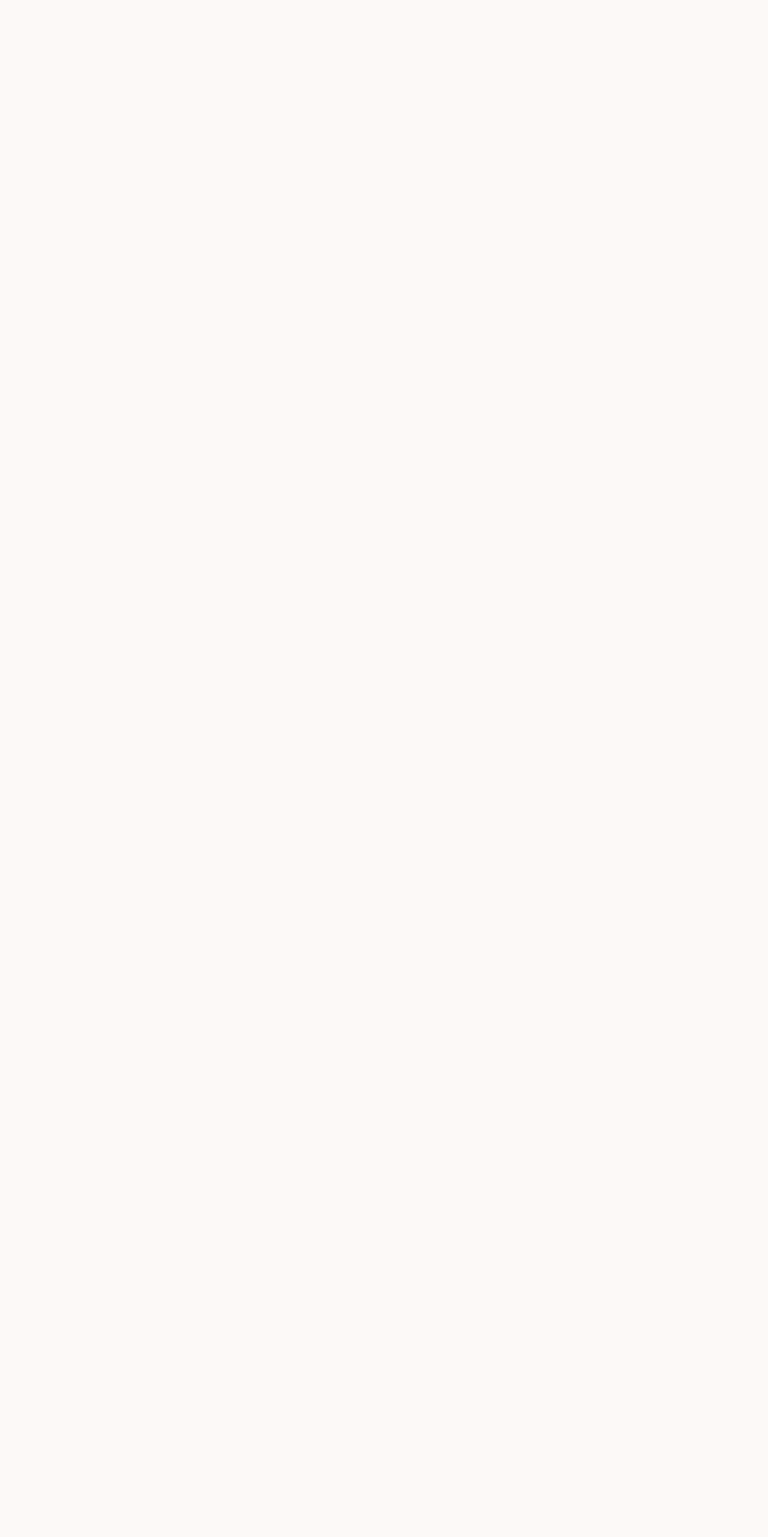
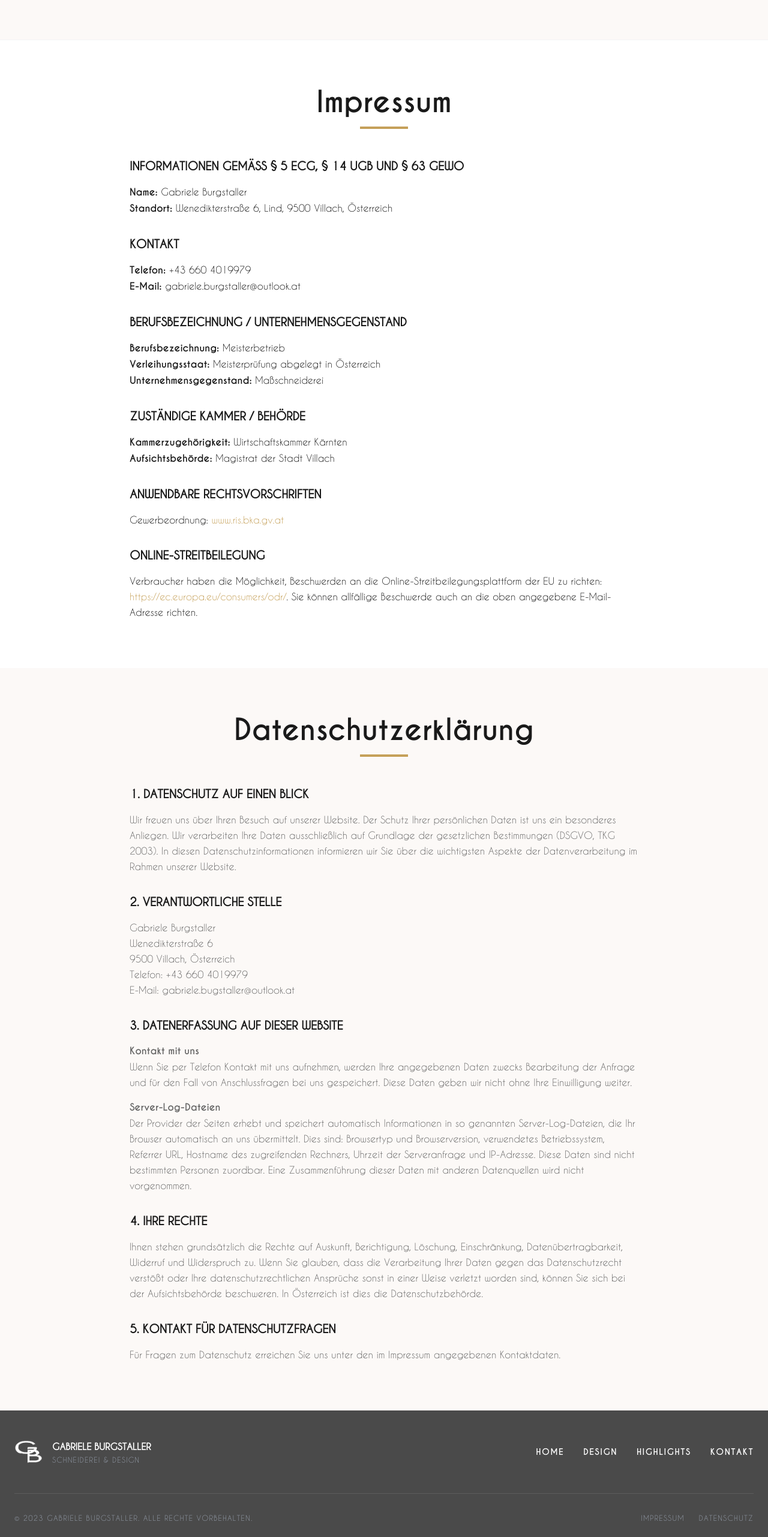
Before and after one commit to Scodun/schneiderei, a Vue app: page / in a window 1280 px wide. Shown: the part 5133-7696 px from the top of the page at 60% size. Before the commit the page ends 5199 px from the top, so only its background shows below. Built offline with nearby package versions, Linux system fonts and the light colour scheme.

Commit message:
add: legal matter

```diff
--- a/src/App.vue
+++ b/src/App.vue
@@ -9,6 +9,9 @@
       <Highlights id="highlights" />
       <Contact id="contact"/>
     </div>
+    <Impressum id="impressum" />
+    <PrivacyPolicy id="datenschutz" />
+    <Footer />
   </div>
 </template>
 <script setup>
@@ -17,6 +20,9 @@ import Opening from "./components/Opening.vue";
 import SketchSection from "./components/SketchSection.vue";
 import Highlights from "./components/Highlights.vue";
 import Contact from "./components/Contact.vue";
+import Footer from "./components/Footer.vue";
+import Impressum from "./components/Impressum.vue";
+import PrivacyPolicy from "./components/PrivacyPolicy.vue";
 </script>
 <style scoped>
 
--- /dev/null
+++ b/src/components/Footer.vue
@@ -0,0 +1,36 @@
+<template>
+  <footer class="bg-secondary text-white py-12">
+    <div class="container mx-auto px-6">
+      <div class="flex flex-col md:flex-row justify-between items-center gap-8">
+        <div class="flex items-center gap-4">
+          <img class="h-10 w-auto brightness-0 invert" src="../assets/gb.webp" alt="Logo" />
+          <div class="text-left">
+            <p class="font-bold uppercase tracking-tighter">Gabriele Burgstaller</p>
+            <p class="text-xs text-gray-400 uppercase tracking-widest">Schneiderei & Design</p>
+          </div>
+        </div>
+
+        <div class="flex flex-wrap justify-center gap-8 text-sm font-bold uppercase tracking-widest">
+          <a href="#home" class="hover:text-primary transition-colors duration-300">Home</a>
+          <a href="#design" class="hover:text-primary transition-colors duration-300">Design</a>
+          <a href="#highlights" class="hover:text-primary transition-colors duration-300">Highlights</a>
+          <a href="#contact" class="hover:text-primary transition-colors duration-300">Kontakt</a>
+        </div>
+      </div>
+
+      <div class="mt-12 pt-8 border-t border-white/10 flex flex-col md:flex-row justify-between items-center gap-4 text-xs text-gray-400 uppercase tracking-widest">
+        <p>&copy; {{ new Date().getFullYear() }} Gabriele Burgstaller. Alle Rechte vorbehalten.</p>
+        <div class="flex gap-6">
+          <a href="#impressum" class="hover:text-white transition-colors duration-300">Impressum</a>
+          <a href="#datenschutz" class="hover:text-white transition-colors duration-300">Datenschutz</a>
+        </div>
+      </div>
+    </div>
+  </footer>
+</template>
+
+<script setup>
+</script>
+
+<style scoped>
+</style>
--- /dev/null
+++ b/src/components/Impressum.vue
@@ -0,0 +1,52 @@
+<template>
+  <section class="py-20 bg-white border-t border-gray-100">
+    <div class="container mx-auto px-6 max-w-4xl">
+      <h2 class="section-title">Impressum</h2>
+      <div class="space-y-8 text-text leading-relaxed">
+        <div>
+          <h3 class="text-xl font-bold mb-4 uppercase tracking-tighter">Informationen gemäß § 5 ECG, § 14 UGB und § 63 GewO</h3>
+          <p><strong>Name:</strong> Gabriele Burgstaller</p>
+          <p><strong>Standort:</strong> Wenedikterstraße 6, Lind, 9500 Villach, Österreich</p>
+        </div>
+
+        <div>
+          <h3 class="text-xl font-bold mb-4 uppercase tracking-tighter">Kontakt</h3>
+          <p><strong>Telefon:</strong> +43 660 4019979</p>
+          <p><strong>E-Mail:</strong> gabriele.burgstaller@outlook.at</p>
+        </div>
+
+        <div>
+          <h3 class="text-xl font-bold mb-4 uppercase tracking-tighter">Berufsbezeichnung / Unternehmensgegenstand</h3>
+          <p><strong>Berufsbezeichnung:</strong> Meisterbetrieb</p>
+          <p><strong>Verleihungsstaat:</strong> Meisterprüfung abgelegt in Österreich</p>
+          <p><strong>Unternehmensgegenstand:</strong> Maßschneiderei</p>
+        </div>
+
+        <div>
+          <h3 class="text-xl font-bold mb-4 uppercase tracking-tighter">Zuständige Kammer / Behörde</h3>
+          <p><strong>Kammerzugehörigkeit:</strong> Wirtschaftskammer Kärnten</p>
+          <p><strong>Aufsichtsbehörde:</strong> Magistrat der Stadt Villach</p>
+        </div>
+
+        <div>
+          <h3 class="text-xl font-bold mb-4 uppercase tracking-tighter">Anwendbare Rechtsvorschriften</h3>
+          <p>Gewerbeordnung: <a href="https://www.ris.bka.gv.at" target="_blank" class="text-primary hover:underline">www.ris.bka.gv.at</a></p>
+        </div>
+
+        <div>
+          <h3 class="text-xl font-bold mb-4 uppercase tracking-tighter">Online-Streitbeilegung</h3>
+          <p>Verbraucher haben die Möglichkeit, Beschwerden an die Online-Streitbeilegungsplattform der EU zu richten:
+            <a href="https://ec.europa.eu/consumers/odr/" target="_blank" class="text-primary hover:underline">https://ec.europa.eu/consumers/odr/</a>.
+            Sie können allfällige Beschwerde auch an die oben angegebene E-Mail-Adresse richten.
+          </p>
+        </div>
+      </div>
+    </div>
+  </section>
+</template>
+
+<script setup>
+</script>
+
+<style scoped>
+</style>
--- /dev/null
+++ b/src/components/PrivacyPolicy.vue
@@ -0,0 +1,49 @@
+<template>
+  <section class="py-20 bg-bg">
+    <div class="container mx-auto px-6 max-w-4xl">
+      <h2 class="section-title">Datenschutzerklärung</h2>
+      <div class="space-y-8 text-text-muted leading-relaxed">
+        <div>
+          <h3 class="text-xl font-bold mb-4 uppercase tracking-tighter text-text">1. Datenschutz auf einen Blick</h3>
+          <p>Wir freuen uns über Ihren Besuch auf unserer Website. Der Schutz Ihrer persönlichen Daten ist uns ein besonderes Anliegen. Wir verarbeiten Ihre Daten ausschließlich auf Grundlage der gesetzlichen Bestimmungen (DSGVO, TKG 2003). In diesen Datenschutzinformationen informieren wir Sie über die wichtigsten Aspekte der Datenverarbeitung im Rahmen unserer Website.</p>
+        </div>
+
+        <div>
+          <h3 class="text-xl font-bold mb-4 uppercase tracking-tighter text-text">2. Verantwortliche Stelle</h3>
+          <p>
+            Gabriele Burgstaller<br>
+            Wenedikterstraße 6<br>
+            9500 Villach, Österreich<br>
+            Telefon: +43 660 4019979<br>
+            E-Mail: gabriele.bugstaller@outlook.at
+          </p>
+        </div>
+
+        <div>
+          <h3 class="text-xl font-bold mb-4 uppercase tracking-tighter text-text">3. Datenerfassung auf dieser Website</h3>
+          <h4 class="font-bold mt-4">Kontakt mit uns</h4>
+          <p>Wenn Sie per Telefon Kontakt mit uns aufnehmen, werden Ihre angegebenen Daten zwecks Bearbeitung der Anfrage und für den Fall von Anschlussfragen bei uns gespeichert. Diese Daten geben wir nicht ohne Ihre Einwilligung weiter.</p>
+
+          <h4 class="font-bold mt-4">Server-Log-Dateien</h4>
+          <p>Der Provider der Seiten erhebt und speichert automatisch Informationen in so genannten Server-Log-Dateien, die Ihr Browser automatisch an uns übermittelt. Dies sind: Browsertyp und Browserversion, verwendetes Betriebssystem, Referrer URL, Hostname des zugreifenden Rechners, Uhrzeit der Serveranfrage und IP-Adresse. Diese Daten sind nicht bestimmten Personen zuordbar. Eine Zusammenführung dieser Daten mit anderen Datenquellen wird nicht vorgenommen.</p>
+        </div>
+
+        <div>
+          <h3 class="text-xl font-bold mb-4 uppercase tracking-tighter text-text">4. Ihre Rechte</h3>
+          <p>Ihnen stehen grundsätzlich die Rechte auf Auskunft, Berichtigung, Löschung, Einschränkung, Datenübertragbarkeit, Widerruf und Widerspruch zu. Wenn Sie glauben, dass die Verarbeitung Ihrer Daten gegen das Datenschutzrecht verstößt oder Ihre datenschutzrechtlichen Ansprüche sonst in einer Weise verletzt worden sind, können Sie sich bei der Aufsichtsbehörde beschweren. In Österreich ist dies die Datenschutzbehörde.</p>
+        </div>
+
+        <div>
+          <h3 class="text-xl font-bold mb-4 uppercase tracking-tighter text-text">5. Kontakt für Datenschutzfragen</h3>
+          <p>Für Fragen zum Datenschutz erreichen Sie uns unter den im Impressum angegebenen Kontaktdaten.</p>
+        </div>
+      </div>
+    </div>
+  </section>
+</template>
+
+<script setup>
+</script>
+
+<style scoped>
+</style>
```
